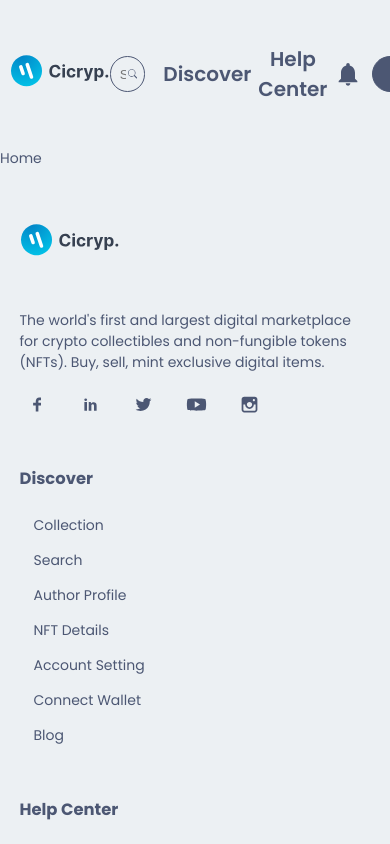
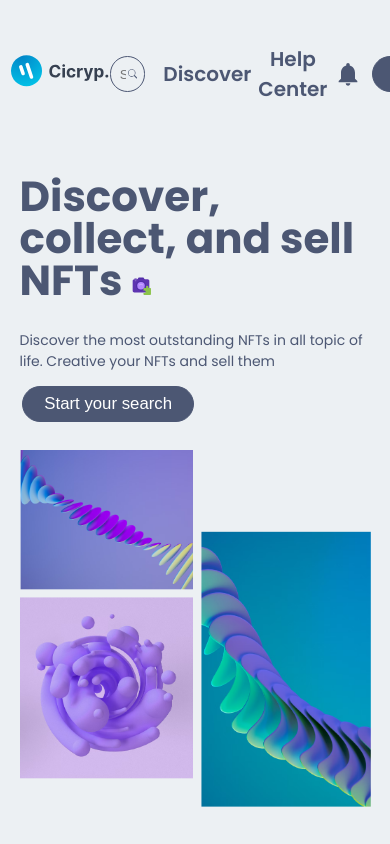
Before and after one commit to tule24/NFT-Marketplace, a Next.js app: page / in a window 390 px wide. Shown: the top 844 px of the page. Built offline with nearby package versions, Linux system fonts and the light colour scheme.

Commit message:
hero section

```diff
--- /dev/null
+++ b/components/HeroSection/HeroSection.jsx
@@ -0,0 +1,26 @@
+import React from 'react'
+import Image from 'next/image'
+import {FcCameraAddon} from 'react-icons/fc'
+// INTERNAL IMPORT
+import Style from './HeroSection.module.css'
+import { Button } from '../index'
+import images from '../../img'
+
+const HeroSection = () => {
+  return (
+    <div className={Style.heroSection}>
+        <div className={Style.heroSection_box}>
+            <div className={Style.heroSection_box_left}>
+                <h1>Discover, collect, and sell NFTs <FcCameraAddon className={Style.heroIcon}/></h1>
+                <p>Discover the most outstanding NFTs in all topic of life. Creative your NFTs and sell them</p>
+                <Button btnName='Start your search'/>
+            </div>
+            <div className={Style.heroSection_box_right}>
+                <Image src={images.hero} alt="Hero section" className={Style.heroSection_img}/>
+            </div>
+        </div>
+    </div>
+  )
+}
+
+export default HeroSection
--- /dev/null
+++ b/components/HeroSection/HeroSection.module.css
@@ -0,0 +1,93 @@
+.heroSection {
+    width: 80%;
+    margin: 3rem auto;
+}
+
+.heroSection_box {
+    display: grid;
+    grid-template-columns: repeat(2, 1fr);
+    gap: 2rem;
+}
+
+.heroSection_box_left {
+    padding-right: 5rem;
+}
+
+.heroSection_box_left h1 {
+    font-size: 5rem;
+    line-height: 1;
+}
+
+.heroSection_box_left p {
+    margin-bottom: 2rem;
+}
+
+.heroSection_img {
+    width: 600px;
+    height: 600px;
+}
+
+.heroIcon {
+    font-size: 35px;
+}
+
+@media screen and (max-width: 1350px) {
+    .heroSection {
+        width: 85%;
+    }
+    .heroSection_img {
+        width: 500px;
+        height: 500px;
+    }
+    .heroSection_box_left {
+        padding-right: 4rem;
+    }
+}
+
+@media screen and (max-width: 1100px) {
+    .heroSection {
+        width: 90%;
+    }
+    .heroSection_box_left h1 {
+        font-size: 4rem;
+    }
+    .heroSection_box_left p {
+        margin-bottom: 1rem;
+    }
+    .heroSection_img {
+        width: 400px;
+        height: 400px;
+    }
+    .heroSection_box_left {
+        padding-right: 3rem;
+    }
+    .heroIcon {
+        font-size: 25px;
+    }
+}
+
+@media screen and (max-width: 768px) {
+    .heroSection {
+        margin-top: 0;
+    }
+    .heroSection_box {
+        grid-template-columns: 1fr;
+        gap: 2rem;
+    }
+    .heroSection_box_left {
+        padding-right: 0;
+    }
+    .heroSection_box_left h1 {
+        font-size: 3rem;
+    }
+    .heroIcon {
+        font-size: 20px;
+    }
+    .heroSection_img {
+        width: 100%;
+        height: 95%;
+    }
+    .heroSection_box_left h1 {
+        font-size: 3rem;
+    }
+}
--- a/components/NavBar/NavBar.jsx
+++ b/components/NavBar/NavBar.jsx
@@ -4,7 +4,7 @@
 // IMPORT ICON
 import { MdNotifications } from 'react-icons/md'
 import { BsSearch } from 'react-icons/bs'
-import { CgMenuLeft, CgMenuRight } from 'react-icons/cg'
+import { CgMenuRight } from 'react-icons/cg'
 // INTERNAL IMPORT
 import Style from './NavBar.module.css'
 import { Discover, HelpCenter, Notification, Profile, SideBar } from './index'
--- a/components/index.js
+++ b/components/index.js
@@ -1,5 +1,6 @@
 import Button from './Button/Button'
 import Footer from './Footer/Footer'
 import NavBar from './NavBar/NavBar'
+import HeroSection from './HeroSection/HeroSection'
 
-export { Button, Footer, NavBar }
+export { Button, Footer, NavBar, HeroSection }
--- a/pages/index.js
+++ b/pages/index.js
@@ -1,8 +1,14 @@
 import React from 'react'
+
+// INTERNAL IMPORT
+import Style from '../styles/Home.module.css'
+import { HeroSection } from '../components'
 
 const Home = () => {
   return (
-    <div>Home</div>
+    <div className={Style.homePage}>
+      <HeroSection />
+    </div>
   )
 }
 
```
Also changed, not shown: styles/Home.module.css (added).
